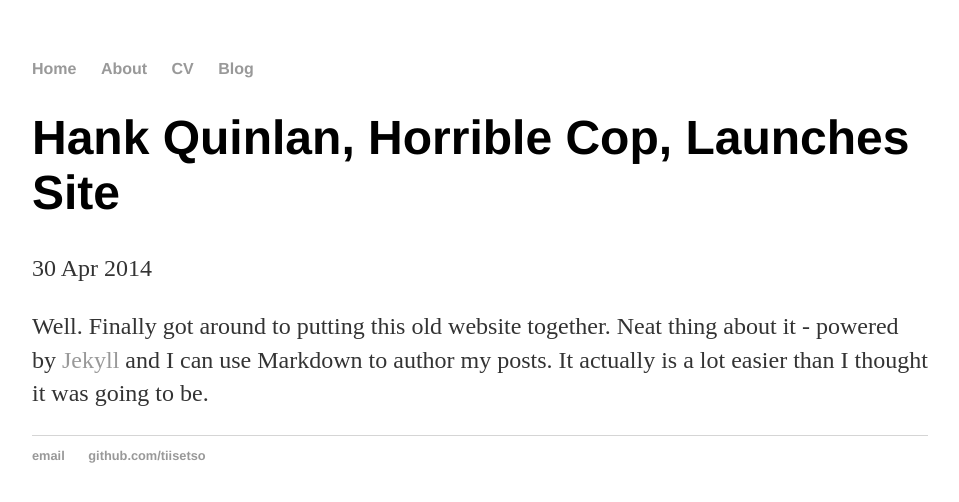
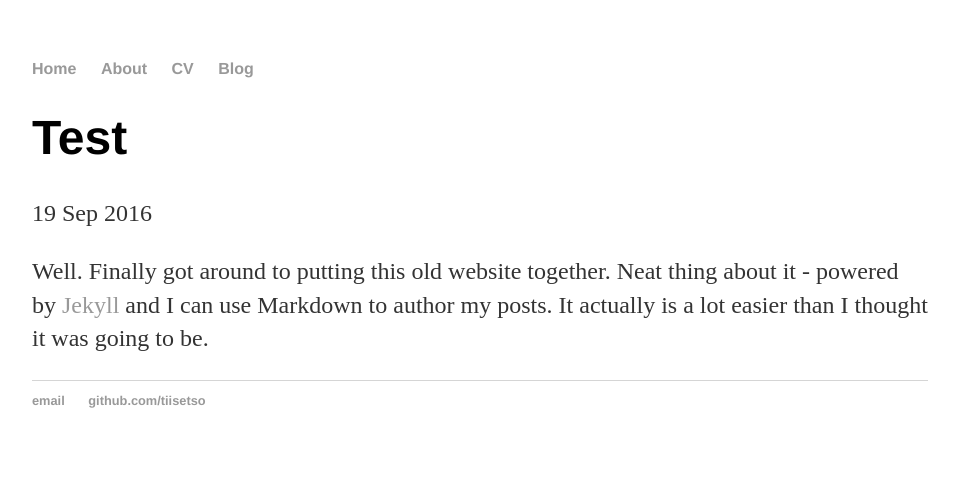
Before and after one commit to Tiisetso/tiisetso.github.io, a Jekyll site: the page built from _posts/2014-04-30-hank-quinlan-site-launched.md, in a window 1280 px wide. Shown: the top 502 px of the page, without its empty margins (160-1119 px from the left). Built offline with Jekyll 4.4.1, drawn with Linux system fonts in a browser that asks for light colours.

Commit message:
Update 2014-04-30-hank-quinlan-site-launched.md

```diff
--- a/_posts/2014-04-30-hank-quinlan-site-launched.md
+++ b/_posts/2014-04-30-hank-quinlan-site-launched.md
@@ -1,7 +1,7 @@
 ---
 layout: post
-title: "Hank Quinlan, Horrible Cop, Launches Site"
-date: 2014-04-30
+title: "Test"
+date: 2016-09-19
 ---
 
 Well. Finally got around to putting this old website together. Neat thing about it - powered by [Jekyll](http://jekyllrb.com) and I can use Markdown to author my posts. It actually is a lot easier than I thought it was going to be.
```
